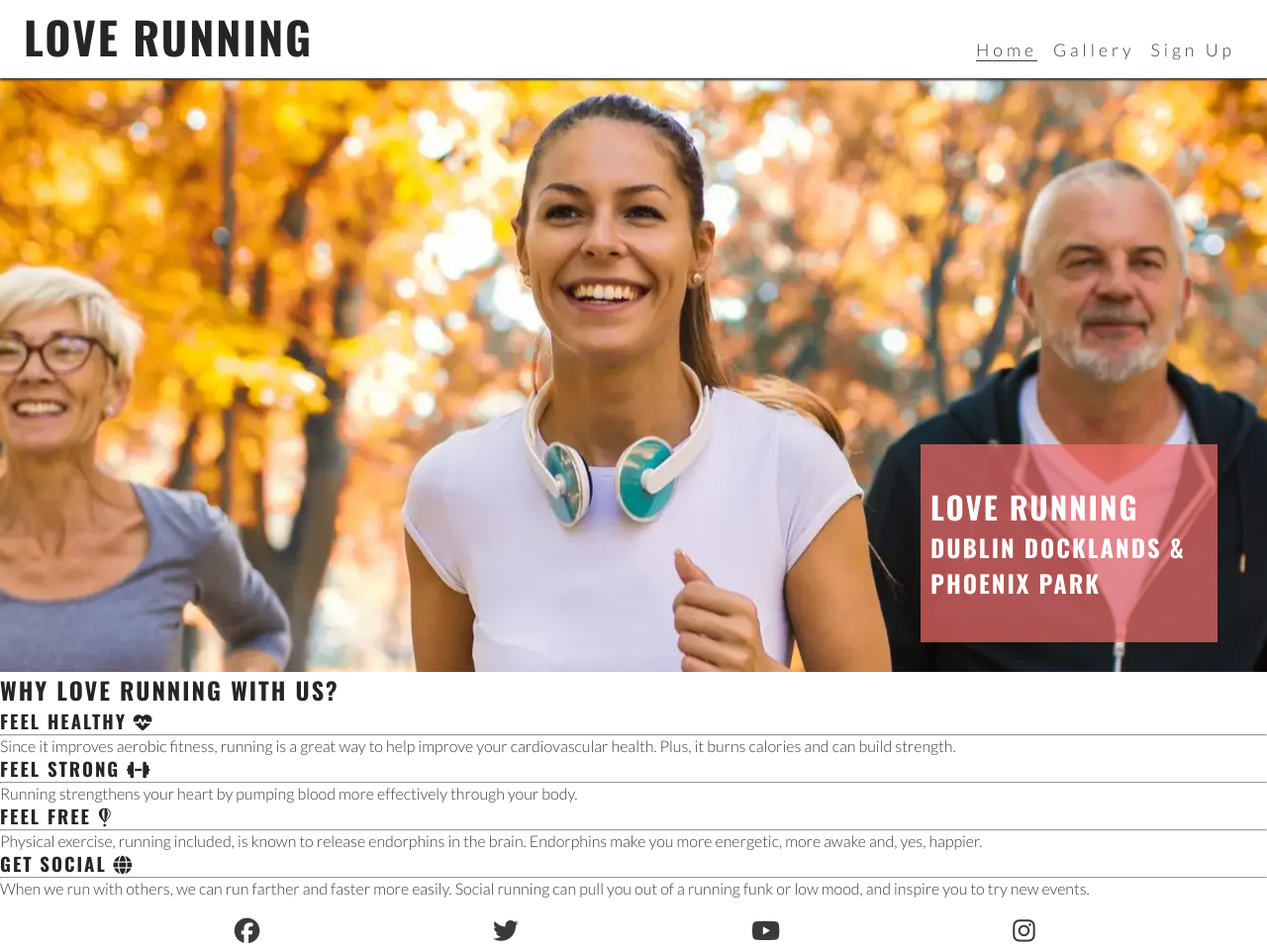
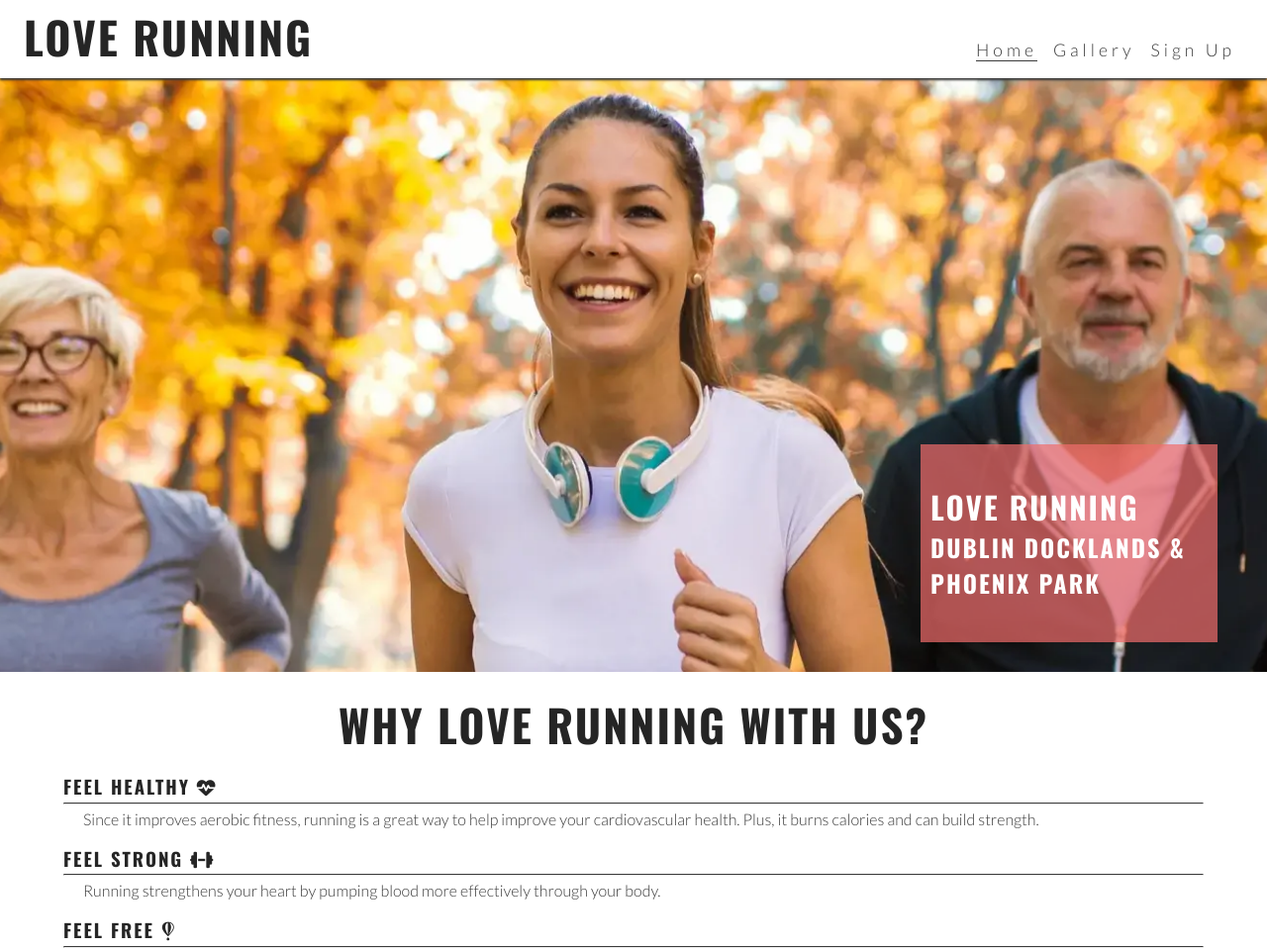
Before and after one commit to Seren-Hughes/love-running, a plain HTML site: page index.html in a window 1280 px wide. Shown: the top 960 px of the page at 99% size. Drawn offline with nearby package versions, Linux system fonts and the light colour scheme.

Commit message:
Add style to reasons and benefits section

```diff
--- a/assets/css/style.css
+++ b/assets/css/style.css
@@ -115,6 +115,35 @@ main {
     color:#ffffff;
 }
 
+
+/* Reasons section styling */
+#reasons {
+    width: 90%;
+    margin: 20px auto;
+}
+
+#reasons h2 {
+    font-size: 280%;
+    margin-bottom: 20px;
+    text-align: center;
+}
+
+#benefits-physical > div, #benefits-mental > div {
+    line-height: 20px;
+    margin-bottom: 20px;
+}
+
+
+
+#benefits p {
+    padding: 0 20px;
+}
+
+#benefits hr {
+    border-top: 1px solid #3a3a3a;
+    margin: 5px 0;
+}
+
 /* footer */
 #social-networks {
     text-align: center;
```
Also changed, not shown: index.html (+6 -3 lines).
